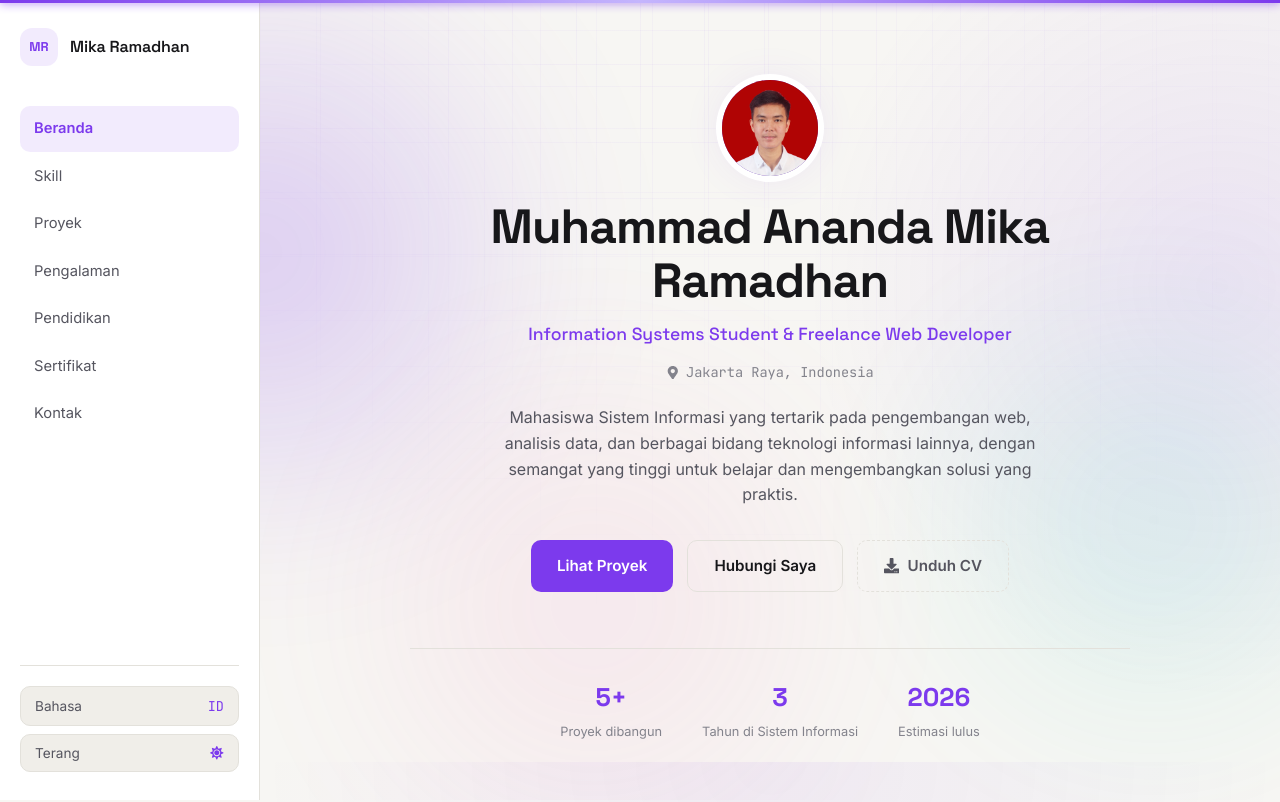
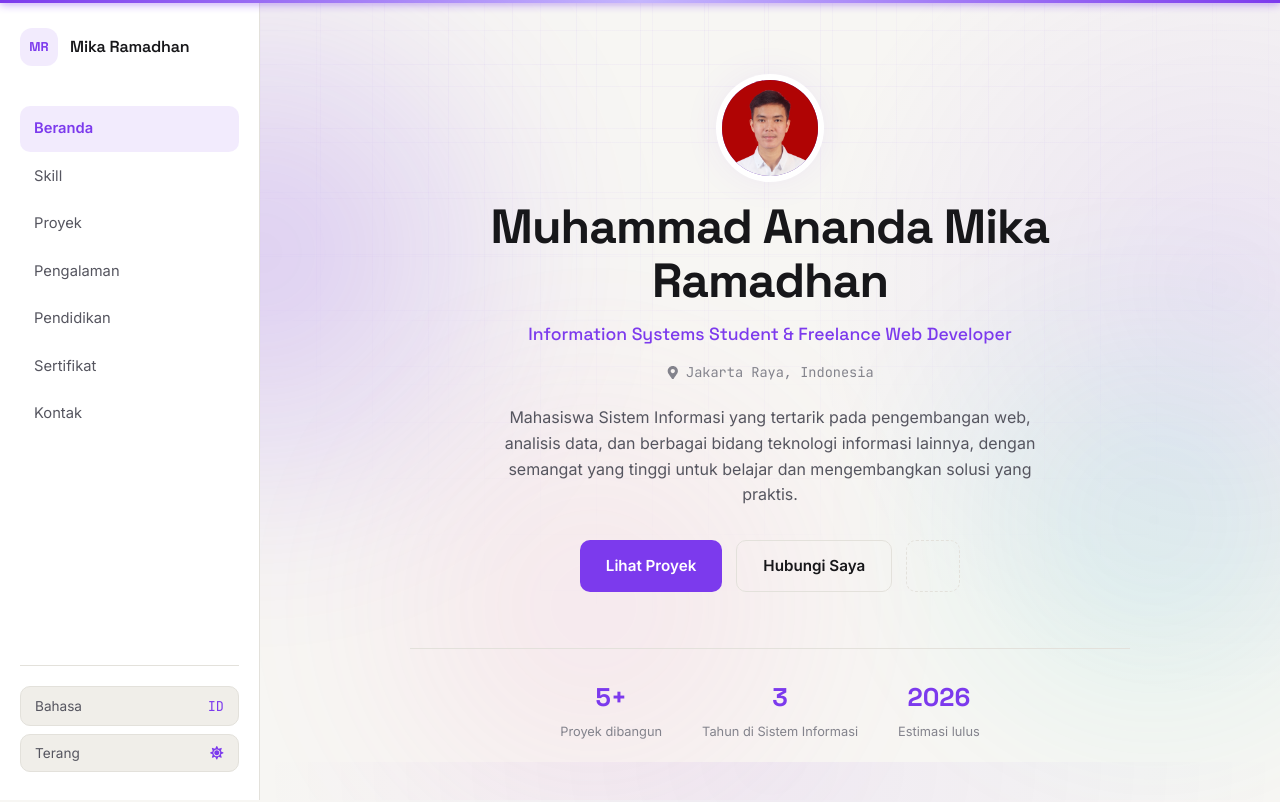
Before and after one commit to mikaRamadhan/portofolio-mika, a React (Vite) app: page / in a window 1280 px wide. Shown: the top 802 px of the page. Built offline with nearby package versions, Linux system fonts and the light colour scheme.

Commit message:
Remove download icon from CV link
Remove download icon from CV download link.

```diff
--- a/src/components/Hero.jsx
+++ b/src/components/Hero.jsx
@@ -46,7 +46,6 @@ export default function Hero() {
           <a href="#projects" className="btn primary">{t.hero.viewProjects}</a>
           <a href="#contact" className="btn secondary">{t.hero.contactMe}</a>
           <a href={`${import.meta.env.BASE_URL}cv-mika-ramadhan.pdf`} download className="btn ghost">
-            <FaDownload /> {t.hero.downloadCv}
           </a>
         </div>
 
```
